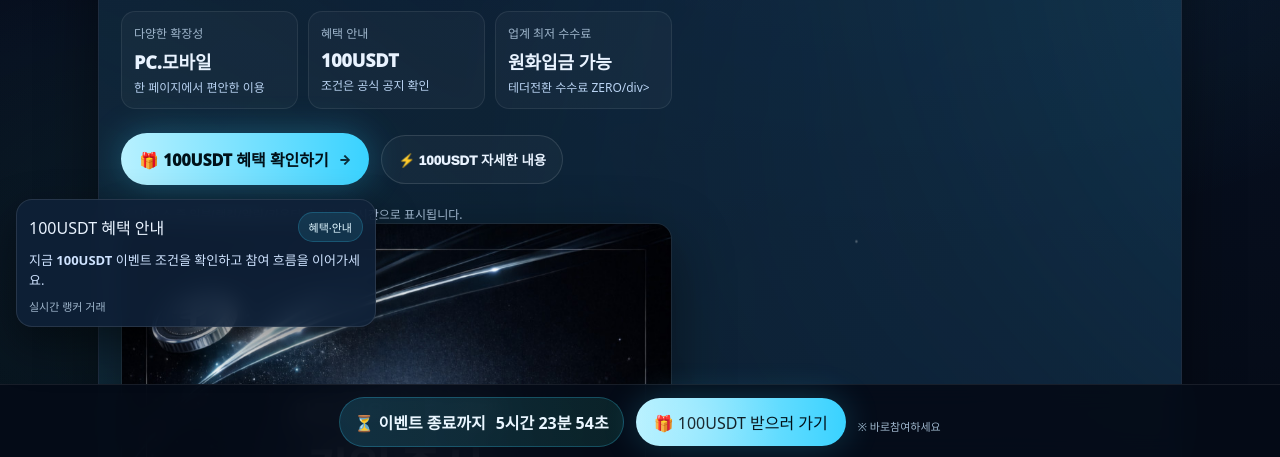
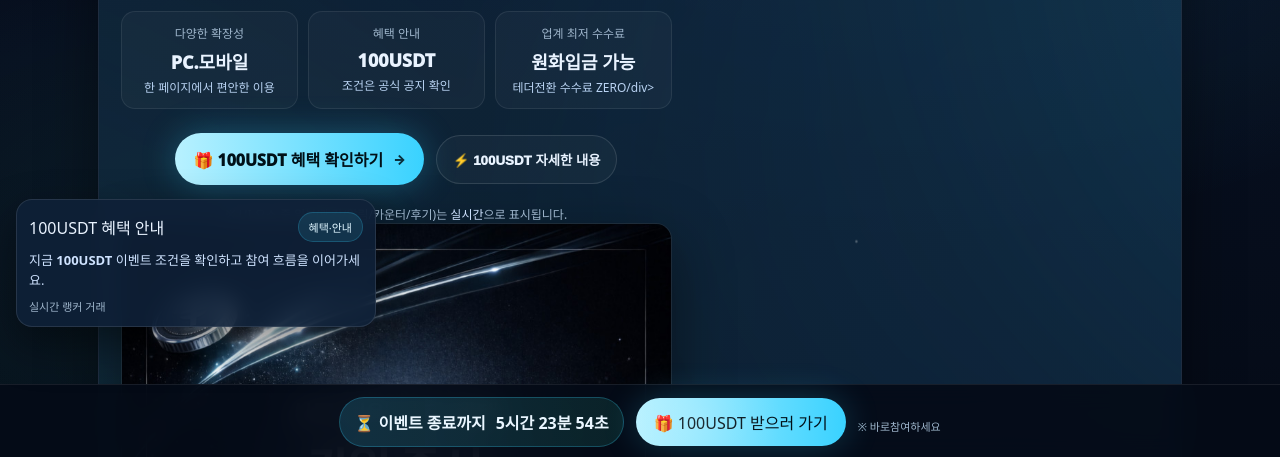
Before and after one commit to ggsu2000/btcbignews, a plain HTML site: page index.html in a window 1280 px wide. Shown: the part 341-798 px from the top of the page. Drawn offline with Linux system fonts and the light colour scheme.

Commit message:
Update index.html

```diff
--- a/index.html
+++ b/index.html
@@ -642,6 +642,29 @@ animation:shoot 6s linear infinite;
 @keyframes shoot{
 0%{transform:translateX(0) translateY(0)}
 100%{transform:translateX(120vw) translateY(-60vh)}
+}
+/* ===== HERO CENTER ALIGN ===== */
+
+.hero-inner{
+justify-content:center;
+text-align:center;
+}
+
+.hero-inner > div:first-child{
+margin:0 auto;
+align-items:center;
+}
+
+.hero-kpis{
+justify-content:center;
+}
+
+.cta-row{
+justify-content:center;
+}
+
+.hero-media{
+margin:0 auto;
 }
 
   </style>
```
